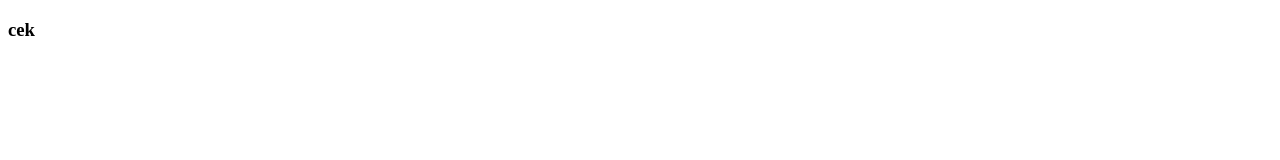
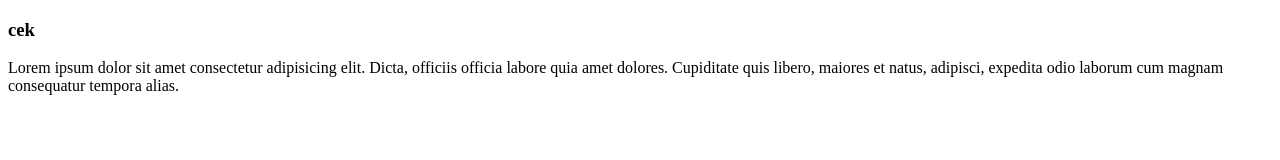
Before and after one commit to Panjihidayatullah/git-test-ing, a plain HTML site: page index.html in a window 1280 px wide. Drawn offline with Linux system fonts and the light colour scheme.

Commit message:
menambahkan paragraf

```diff
--- a/index.html
+++ b/index.html
@@ -5,5 +5,6 @@
     </head>
     <body>
         <h3>cek</h3>
+        <p>Lorem ipsum dolor sit amet consectetur adipisicing elit. Dicta, officiis officia labore quia amet dolores. Cupiditate quis libero, maiores et natus, adipisci, expedita odio laborum cum magnam consequatur tempora alias.</p>
     </body>
 </html>
```
